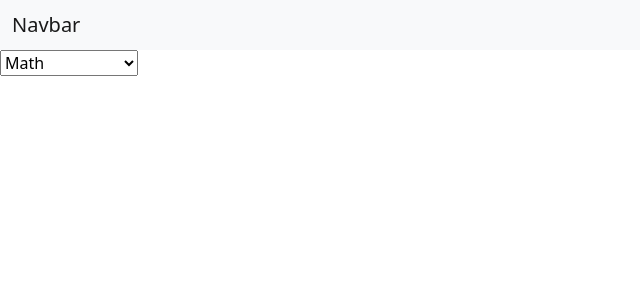
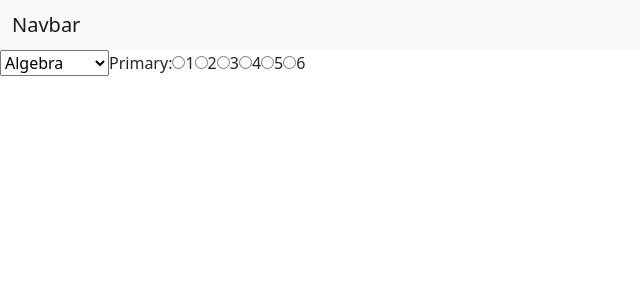
Before and after one commit to sh3ngsh3ng/Project-02-V2, a React (Create React App) app: page / in a window 1280 px wide. Shown: the top 300 px of the page, without its empty margins (0-640 px from the left). Built offline with nearby package versions, Linux system fonts and the light colour scheme.

Commit message:
added Level component

```diff
--- a/src/App.js
+++ b/src/App.js
@@ -2,12 +2,14 @@ import React from "react"
 import "bootstrap/dist/css/bootstrap.min.css"
 import NavBar from "./NavBar"
 import TopicList from "./TopicList"
+import Level from "./Level"
 
 function App() {
   return (
     <React.Fragment>
       <NavBar />
       <TopicList />
+      <Level />
     </React.Fragment>
   );
 }
--- /dev/null
+++ b/src/Level.js
@@ -0,0 +1,34 @@
+import React from "react"
+
+
+export default class Level extends React.Component {
+
+    state = {
+        "level": "Primary",
+        "grade": [1, 2, 3, 4, 5, 6]
+    }
+
+
+
+
+    render() {
+        return (
+            <React.Fragment>
+                <label>{this.state.level}: </label>
+                {this.state.grade.map(function(grade){
+                    return (
+                        <React.Fragment>
+                            <input type="radio" value={grade}/>
+                            <span>{grade}</span>
+                        </React.Fragment>
+
+                    )
+                })}
+            </React.Fragment>
+
+
+
+
+        )
+    }
+}
--- a/src/TopicList.js
+++ b/src/TopicList.js
@@ -2,7 +2,7 @@ import React from "react"
 
 export default class TopicList extends React.Component {
     state = {
-        "topics": ['Math', 'Science', 'English', 'Mother Tongue']
+        "topics": ['Algebra', 'Fractions', 'Addition', 'Subtraction']
     }
 
 
```
